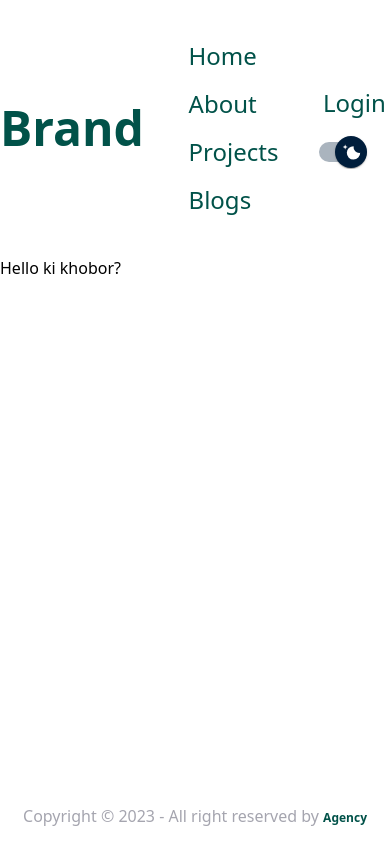
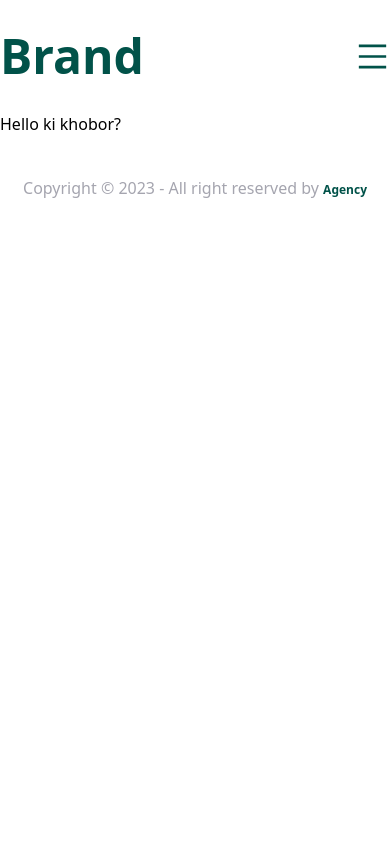
Before and after one commit to creative-ally/agency-site, a Next.js app: page /indexx in a window 390 px wide. Built offline with nearby package versions, Linux system fonts and the light colour scheme.

Commit message:
menu optimize on small device

```diff
--- a/app/page.js
+++ b/app/page.js
@@ -1,6 +1,6 @@
 export default function Home() {
   return (
-    <div className="my-4">
+    <div className="my-4 h-screen">
       <h1 className="text-center font-bold text-neutral dark:text-dark-base-100 text-3xl">
         Hello ki khobor?
       </h1>
--- a/components/Layout/Layout.jsx
+++ b/components/Layout/Layout.jsx
@@ -7,7 +7,7 @@ import LoadingSpinner from '../Shared/LoadingSpinner';
 
 const MainLayout = ({ children }) => {
   return (
-    <div className="flex flex-col min-h-screen overflow-x-hidden">
+    <div className="flex flex-col overflow-x-hidden">
       <Header />
       <Suspense
         fallback={
--- a/components/Shared/Header.jsx
+++ b/components/Shared/Header.jsx
@@ -14,6 +14,7 @@ import Switch from '@mui/material/Switch';
 import Button from '@mui/material/Button';
 import Menu from '@mui/material/Menu';
 import MenuItem from '@mui/material/MenuItem';
+import { AiOutlineMenu } from 'react-icons/ai'
 
 const MaterialUISwitch = styled(Switch)(({ theme }) => ({
   width: 62,
@@ -63,7 +64,7 @@ const MaterialUISwitch = styled(Switch)(({ theme }) => ({
 }));
 
 const Header = ({ theme, setTheme }) => {
-
+  const [openMenu, setOpenMenu] = useState(false)
 
   const handleThemeSwitch = () => {
     setTheme(theme === "dark" ? "light" : "dark");
@@ -103,17 +104,21 @@ const Header = ({ theme, setTheme }) => {
       whileInView="show"
       className={`${styles.xPaddings} py-4 relative`}
     >
-      <div className='flex justify-between items-center py-4'>
+
+
+      <div className='md:flex justify-between items-center py-4 relative'>
+        <div className='flex justify-between items-center'>
+          <Link href='/' className='text-5xl font-bold text-primary dark:text-dark-base-100'>Brand</Link>
+          <div className='cursor-pointer md:hidden' onClick={() => setOpenMenu(!openMenu)}><AiOutlineMenu size={35} className='text-primary dark:text-dark-base-100' /> </div>
+        </div>
+        <div className={`w-5/6 md:flex justify-between items-center transition-all ease-in-out duration-500 md:top-5 ${!openMenu ? 'top-[-300px]' : 'top-20'} absolute z-10 md:ml-64 bg-accent`}>
           <div>
-          <Link href='/' className='text-5xl font-bold text-primary dark:text-dark-base-100'>Brand</Link>
-        </div>
-        <div>
-          <ul className='md:flex items-center justify-center text-2xl text-primary dark:text-dark-base-100'>
+            <ul className={`md:flex items-center justify-center text-lg md:text-2xl text-primary dark:text-dark-base-100 `}>
               {menuItems}
             </ul>
           </div>
           <div>
-          <ul className='md:flex items-center justify-center md:flex-row-reverse text-2xl text-primary dark:text-dark-base-100'>
+            <ul className='md:flex items-center justify-center md:flex-row-reverse text-lg md:text-2xl text-primary dark:text-dark-base-100'>
               <li className='md:px-5 py-2 '>
                 {
                   !user ? <Link href={'#'}>Login</Link> :
@@ -156,6 +161,7 @@ const Header = ({ theme, setTheme }) => {
             </ul>
           </div>
         </div>
+      </div>
 
     </motion.div>
   );
```
Lines whose indentation alone changed are shown as unchanged.
